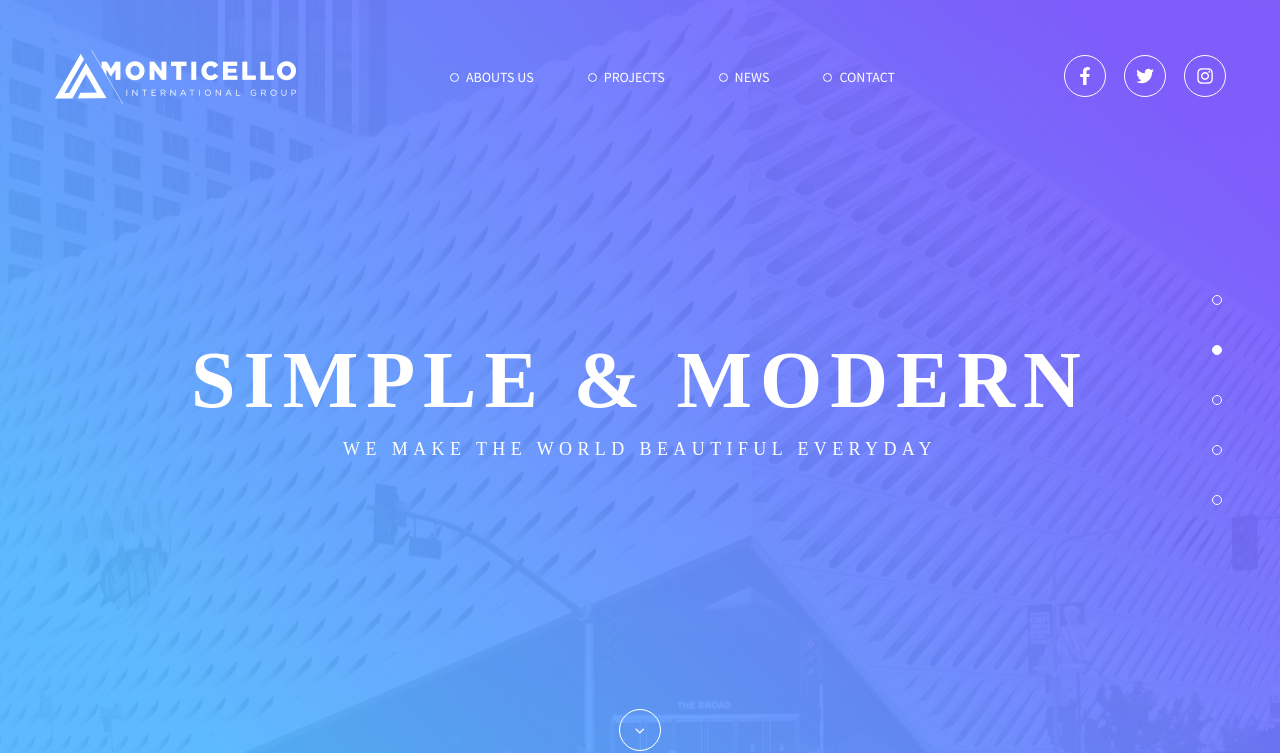
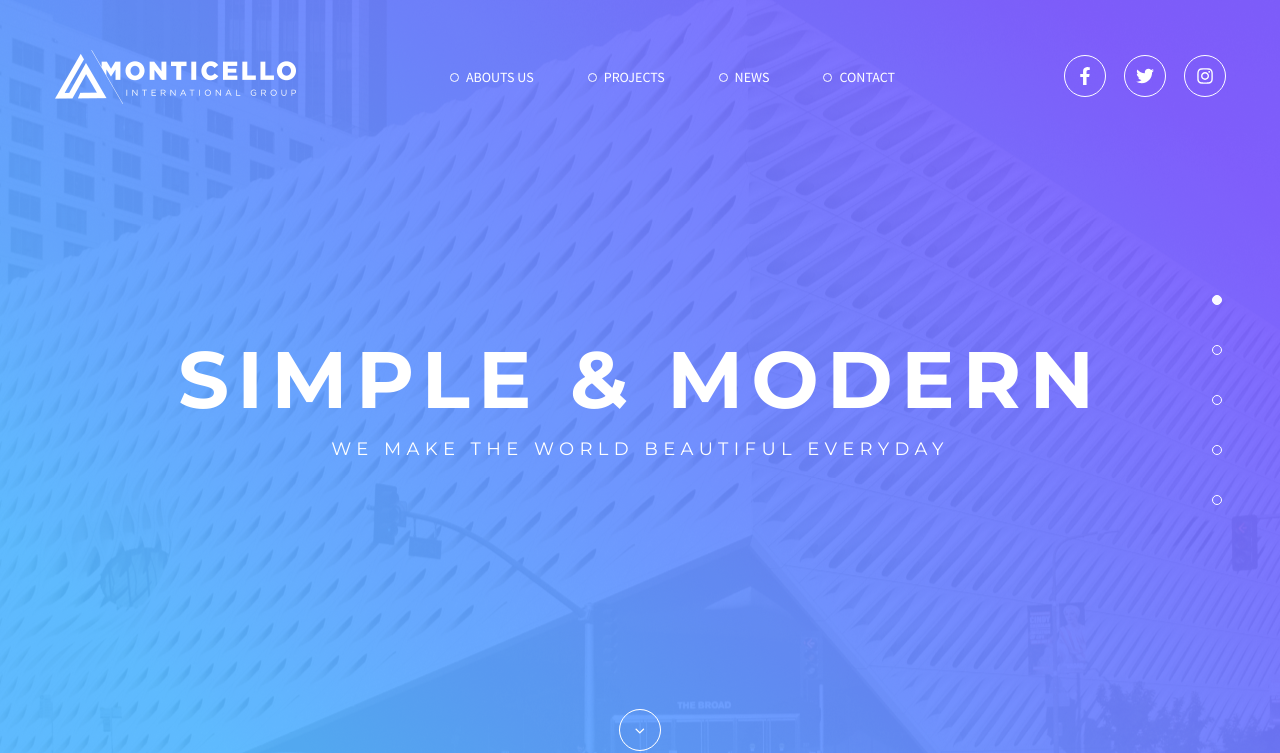
Before and after one commit to NataliaAndreiko/Monticello, a plain HTML site: page index.html in a window 1280 px wide. Shown: the top 753 px of the page. Drawn offline with nearby package versions, Linux system fonts and the light colour scheme.

Commit message:
Finish start section

```diff
--- a/styles/scss/styles.scss
+++ b/styles/scss/styles.scss
@@ -2,6 +2,8 @@
 @import url("../css/swipers.css");
 
 @import url("https://fonts.googleapis.com/css2?family=Source+Sans+Pro&display=swap");
+@import url('https://fonts.googleapis.com/css2?family=Montserrat:wght@400;700&display=swap');
+
 
 @mixin dispFlex() {
     display: -webkit-box;
@@ -17,6 +19,11 @@
     -webkit-box-pack: $justify;
     -ms-flex-pack: $justify;
     justify-content: $justify;
+}
+
+* {
+    scroll-behavior: smooth;
+    transition: all .1s ease-in;
 }
 
 .wrapper {
@@ -92,6 +99,7 @@
         bottom: 0;
         margin: auto;
         height: 120px;
+        width: 1170px;
 
         &-title {
             font-family: "Montserrat";
```
Also changed, not shown: styles/css/styles.css, styles/css/swipers.css (line endings or trailing spaces), 1 other file.
